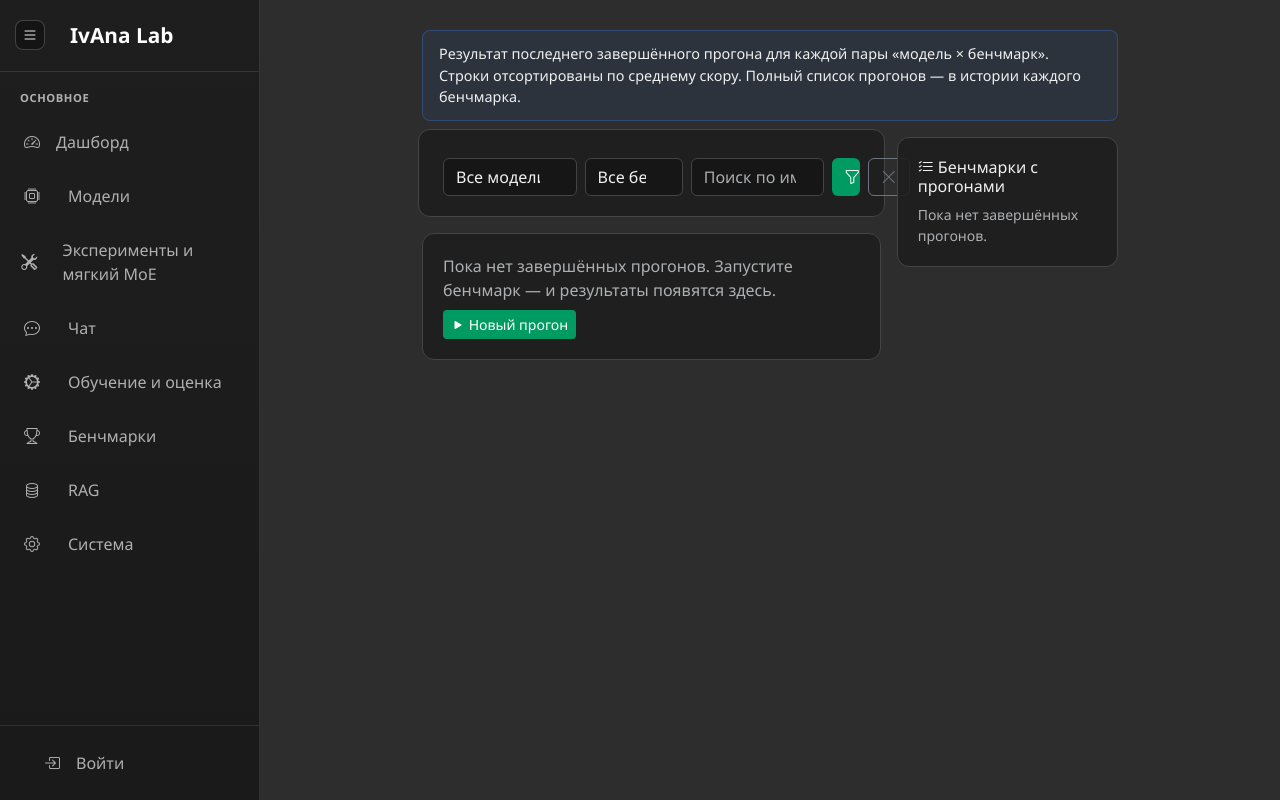
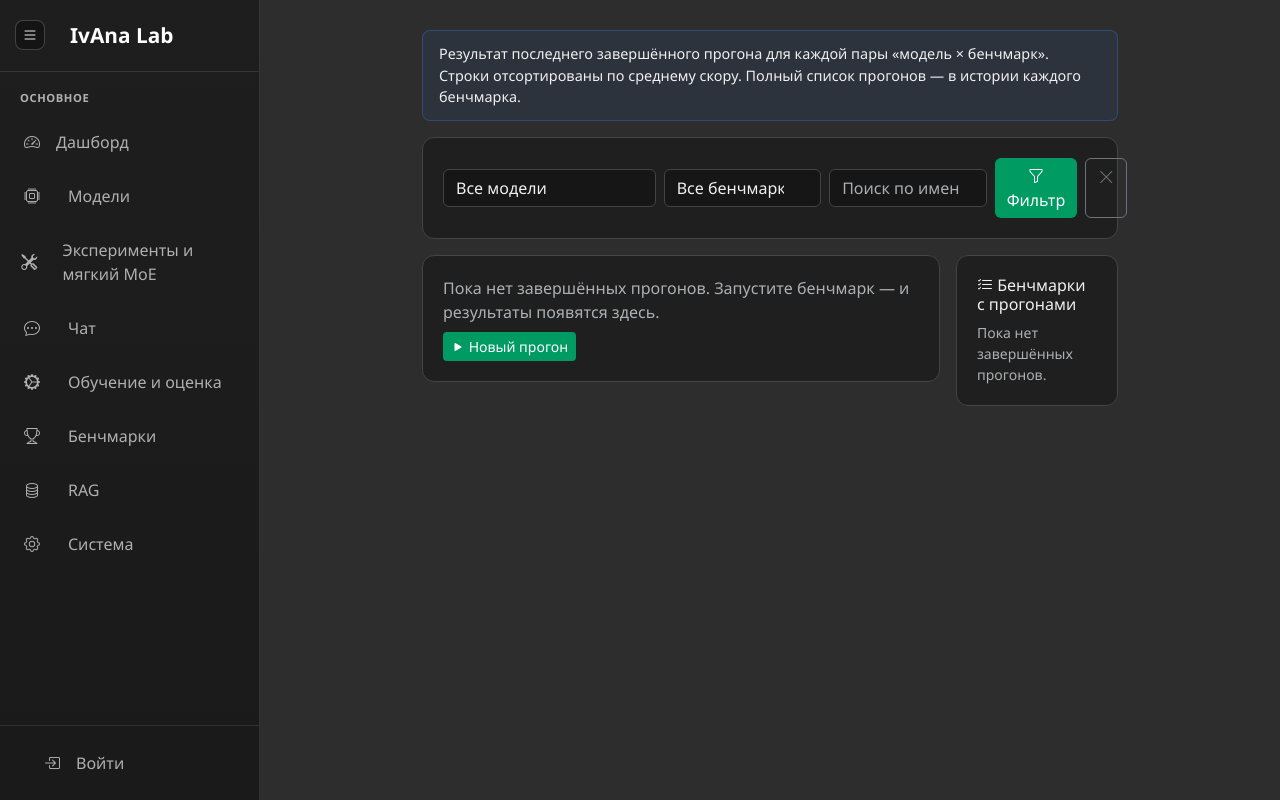
Before and after one commit to wiskeone/ivanna-lab, a Django app: template app/ivanna_model_manager/templates/ivanna_model_manager/benchmarks/leaderboard.html in a window 1280 px wide. Run offline with Django 5.2, Linux system fonts and the light colour scheme; the template is opened without the code that fills it, so the values that code supplies are empty; some libraries are stand-ins or nearby versions.

Commit message:
ui: leaderboard layout — full-width filter bar, table 9 cols / bench panel 3 cols, container 1400px

```diff
--- a/app/ivanna_model_manager/templates/ivanna_model_manager/benchmarks/leaderboard.html
+++ b/app/ivanna_model_manager/templates/ivanna_model_manager/benchmarks/leaderboard.html
@@ -13,15 +13,14 @@
 {% endblock %}
 
 {% block content %}
-<div class="container" style="max-width: 1100px;">
+<div class="container" style="max-width: 1400px;">
     <div class="hint-box mb-3">
         {% trans "Результат последнего завершённого прогона для каждой пары «модель × бенчмарк». Строки отсортированы по среднему скору. Полный список прогонов — в истории каждого бенчмарка." %}
     </div>
 
-    <div class="row g-3">
-    <div class="col-lg-8">
-    <form method="get" class="moe-card row g-2 align-items-center mb-3">
-        <div class="col-md-4">
+    <form method="get" class="moe-card mb-3">
+        <div class="row g-2 align-items-center">
+            <div class="col-lg-4">
                 <select name="model" class="form-select" onchange="this.form.submit()">
                     <option value="">{% trans "Все модели" %}</option>
                     {% for m in filter_models %}
@@ -29,7 +28,7 @@
                     {% endfor %}
                 </select>
             </div>
-        <div class="col-md-3">
+            <div class="col-lg-3">
                 <select name="benchmark" class="form-select" onchange="this.form.submit()">
                     <option value="">{% trans "Все бенчмарки" %}</option>
                     {% for b in filter_benchmarks %}
@@ -37,16 +36,19 @@
                     {% endfor %}
                 </select>
             </div>
-        <div class="col-md-4">
+            <div class="col-lg-3">
                 <input type="search" name="q" value="{{ q }}" class="form-control"
                        placeholder='{% trans "Поиск по имени модели или бенчмарка" %}'>
             </div>
-        <div class="col-md-1 d-flex gap-2">
-            <button type="submit" class="btn btn-primary w-100"><i class="bi bi-funnel"></i></button>
+            <div class="col-lg-2 d-flex gap-2">
+                <button type="submit" class="btn btn-primary"><i class="bi bi-funnel"></i> {% trans "Фильтр" %}</button>
                 <a href="{% url 'benchmark_leaderboard' %}" class="btn btn-outline-secondary" title="{% trans "Сброс" %}"><i class="bi bi-x-lg"></i></a>
+            </div>
         </div>
     </form>
 
+    <div class="row g-3">
+        <div class="col-lg-9">
             {% if rows %}
             <div class="moe-card table-responsive">
                 <table class="table table-dark table-hover mb-0">
@@ -80,7 +82,7 @@
             {% endif %}
         </div>
 
-    <div class="col-lg-4">
+        <div class="col-lg-3">
             <div class="moe-card">
                 <h6><i class="bi bi-list-check"></i> {% trans "Бенчмарки с прогонами" %}</h6>
                 {% if bench_cards %}
```
Lines whose indentation alone changed are shown as unchanged.
